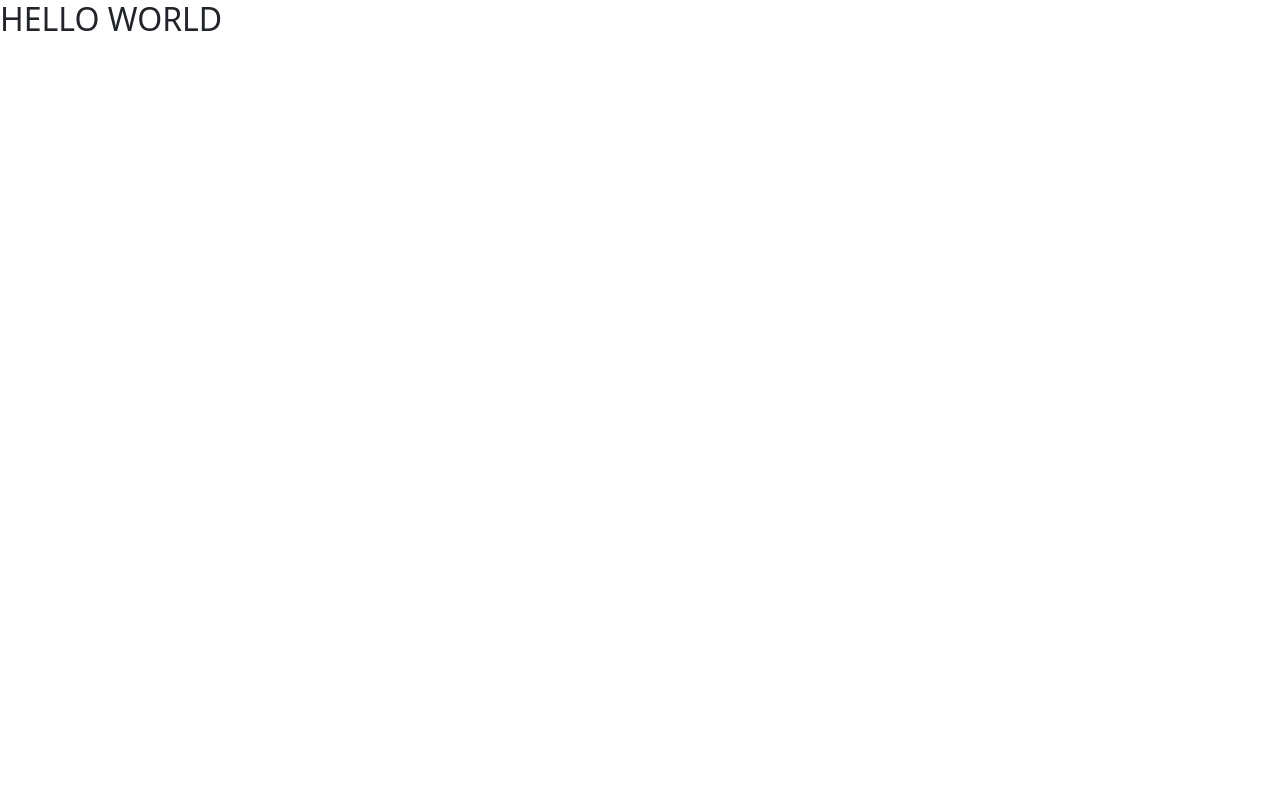
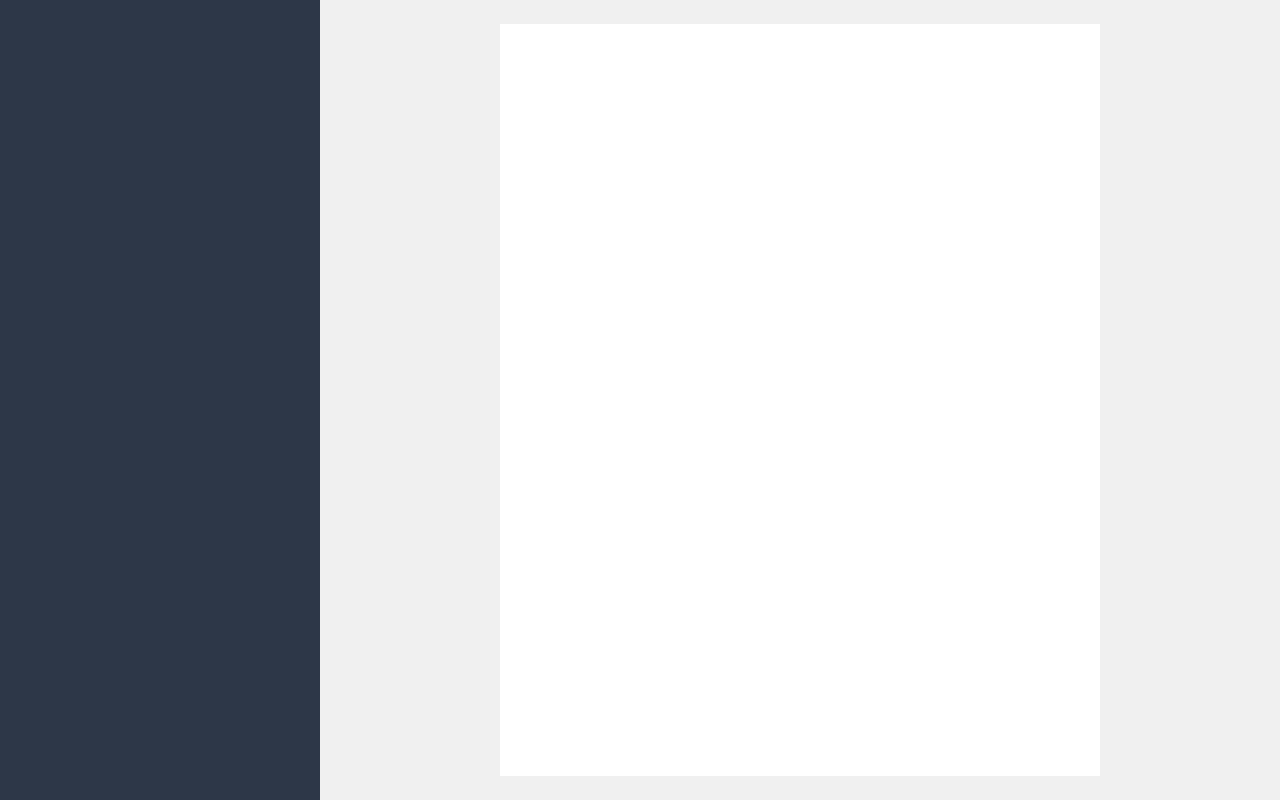
Before and after one commit to bonga1245/email-template-builder, an Angular app: page / in a window 1280 px wide. Built offline with nearby package versions, Linux system fonts and the light colour scheme.

Commit message:
Add Template builder component

```diff
--- a/src/app/app.component.html
+++ b/src/app/app.component.html
@@ -1 +1 @@
-<h2>HELLO WORLD</h2>
+<template-builder />
--- a/src/app/app.component.ts
+++ b/src/app/app.component.ts
@@ -1,8 +1,10 @@
 import { Component } from '@angular/core';
+import { TemplateBuilderComponent } from './template-builder/template-builder.component';
+
 @Component({
   selector: 'app-root',
   standalone: true,
-  imports: [],
+  imports: [TemplateBuilderComponent],
   templateUrl: './app.component.html',
   styleUrl: './app.component.scss'
 })
--- a/src/app/design-system/components/button-block/button-block.component.scss
+++ b/src/app/design-system/components/button-block/button-block.component.scss
@@ -7,7 +7,7 @@
 .button-block-link {
   display: inline-block;
   background-color: $color-primary;
-  color: $color-header-text;
+  color: $color-white;
   font-family: $font-family-base;
   font-weight: $font-weight-bold;
   text-decoration: none;
--- a/src/app/design-system/components/header-block/header-block.component.scss
+++ b/src/app/design-system/components/header-block/header-block.component.scss
@@ -13,7 +13,7 @@
 }
 
 .header-title {
-  color: $color-header-text;
+  color: $color-white;
   font-family: $font-family-base;
   font-size: $font-size-heading;
   font-weight: $font-weight-bold;
--- a/src/app/design-system/styles/_variables.scss
+++ b/src/app/design-system/styles/_variables.scss
@@ -1,7 +1,8 @@
 $color-primary:      #00b4d8;
 $color-secondary:    #2d3748;
 $color-primary-dark: #0090ad;
-$color-header-text:  #ffffff;
+$color-white:        #ffffff;
+$color-preview-bg:   #f0f0f0;
 
 $font-family-base:  Arial, Helvetica, sans-serif;
 $font-size-heading: 24px;
--- /dev/null
+++ b/src/app/template-builder/template-builder.component.html
@@ -0,0 +1,13 @@
+<div class="row g-0 vh-100">
+
+  <div class="col-3 builder-sidebar overflow-auto">
+
+  </div>
+
+  <div class="col builder-preview overflow-auto d-flex justify-content-center p-4">
+    <div class="builder-canvas">
+
+    </div>
+  </div>
+
+</div>
--- /dev/null
+++ b/src/app/template-builder/template-builder.component.scss
@@ -0,0 +1,17 @@
+@use '../design-system/styles/variables' as *;
+
+.builder-sidebar {
+  background-color: $color-secondary;
+  color: $color-white;
+}
+
+.builder-preview {
+  background-color: $color-preview-bg;
+}
+
+.builder-canvas {
+  width: 100%;
+  max-width: 600px;
+  background-color: $color-white;
+  min-height: 100%;
+}
--- /dev/null
+++ b/src/app/template-builder/template-builder.component.ts
@@ -0,0 +1,10 @@
+import { Component, ChangeDetectionStrategy } from '@angular/core';
+
+@Component({
+  selector: 'template-builder',
+  standalone: true,
+  templateUrl: './template-builder.component.html',
+  styleUrl: './template-builder.component.scss',
+  changeDetection: ChangeDetectionStrategy.OnPush
+})
+export class TemplateBuilderComponent {}
```
